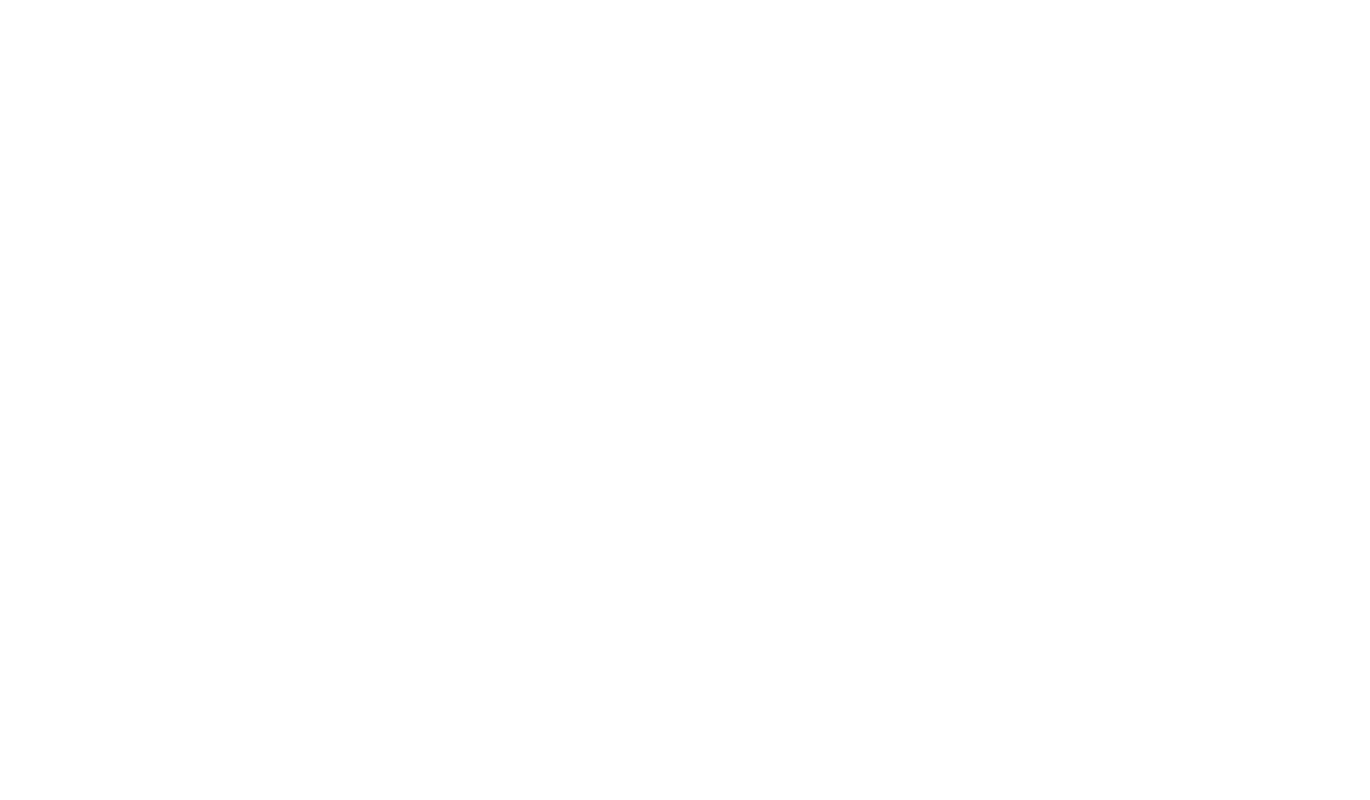
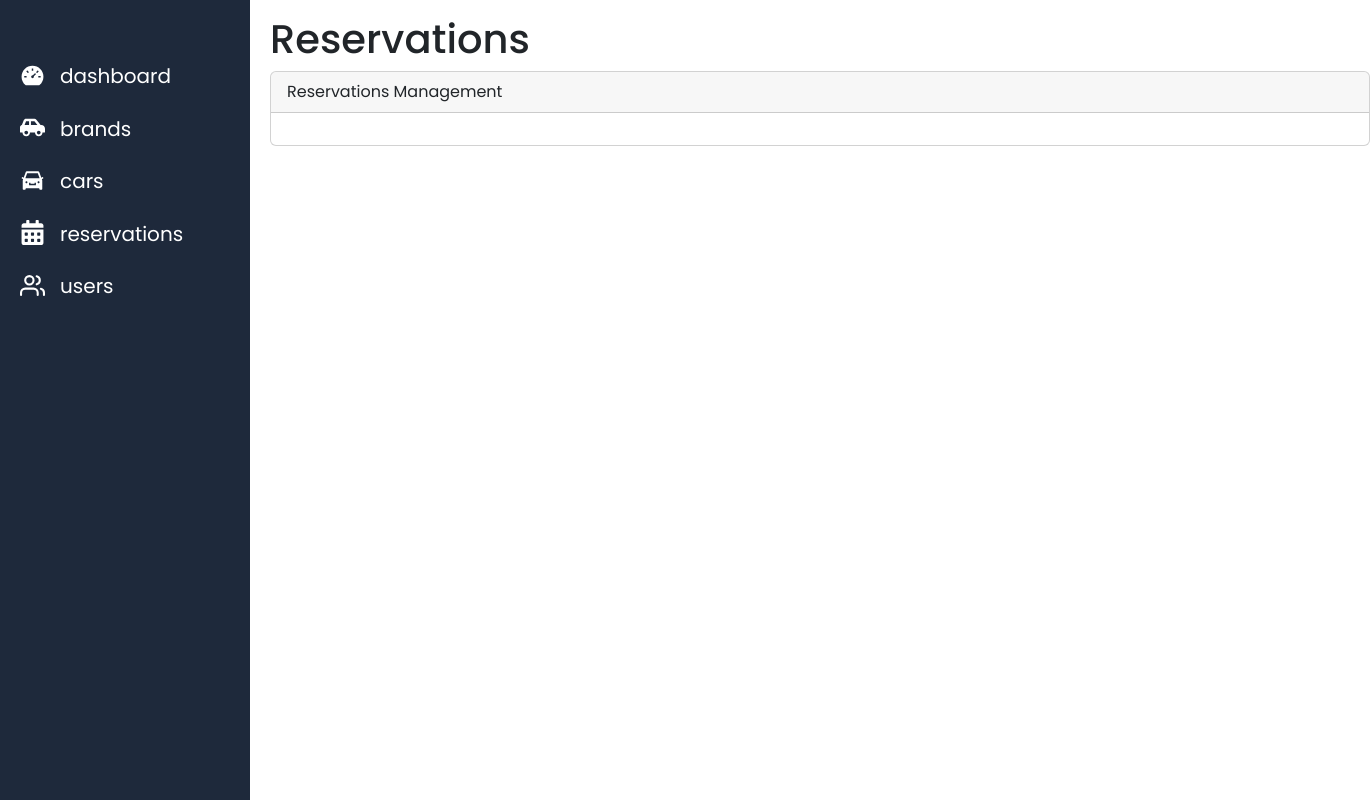
Before and after one commit to YoussefLMT/Car-Rental-Frontend-React, a React (Create React App) app: page /reservations/update-reservation/1 in a window 1280 px wide. Before the commit this address had no page. Shown: the whole page, 1370 px wide, since content can reach past the window. Built offline with nearby package versions, Linux system fonts and the light colour scheme; sample sign-in values are in the browser's storage.

Commit message:
modifications

```diff
--- a/src/App.js
+++ b/src/App.js
@@ -20,7 +20,7 @@ function App() {
           <Route path='/cars' element={<Cars />} />
           <Route path='cars/update-car/:id' element={<UpdateCar />} />
           <Route path='/reservations' element={<Reservations />} />
-          <Route path='cars/update-reservation/:id' element={<UpdateReservation />} />
+          <Route path='reservations/update-reservation/:id' element={<UpdateReservation />} />
         </Route>
 
       </Routes>
--- a/src/components/ReservationsTable.jsx
+++ b/src/components/ReservationsTable.jsx
@@ -1,4 +1,5 @@
 import React from 'react'
+import { Link } from 'react-router-dom';
 import axiosInstance from '../axios';
 
 function ReservationsTable(props) {
--- a/src/pages/UpdateReservation.jsx
+++ b/src/pages/UpdateReservation.jsx
@@ -1,9 +1,23 @@
 import React from 'react'
+import Sidebar from '../components/Sidebar'
+import './styles/reservations.css'
 
 function UpdateReservation() {
-  return (
-    <div>UpdateReservation</div>
-  )
+    return (
+        <>
+            <Sidebar />
+            <div className="content">
+                <h1>Reservations</h1>
+                <div className="card reservations" style={{ width: "1100px" }}>
+                    <div className="card-header">
+                        Reservations Management
+                    </div>
+                    <div class="card-body">
+                    </div>
+                </div>
+            </div>
+        </>
+    )
 }
 
 export default UpdateReservation
```
